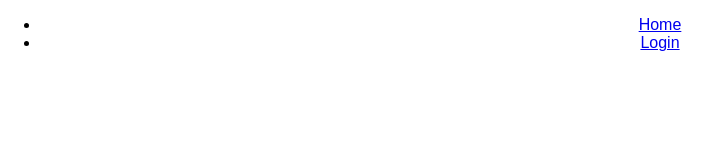
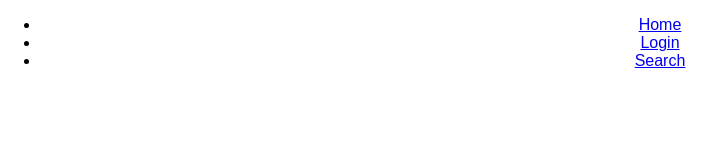
Before and after one commit to tdberg21/bbquest, a React (Create React App) app: page / in a window 1280 px wide. Shown: the top 160 px of the page, without its empty margins (0-724 px from the left). Built offline with nearby package versions, Linux system fonts and the light colour scheme.

Commit message:
Add link to search component in header section

```diff
--- a/src/containers/Header/Header.js
+++ b/src/containers/Header/Header.js
@@ -22,6 +22,11 @@ export default class Header extends Component {
                Login
             </NavLink>
           </li>
+          <li>
+            <NavLink className='search-link' to='/search'>
+              Search
+            </NavLink>
+          </li>
         </ul>
       </div>
     );
```
